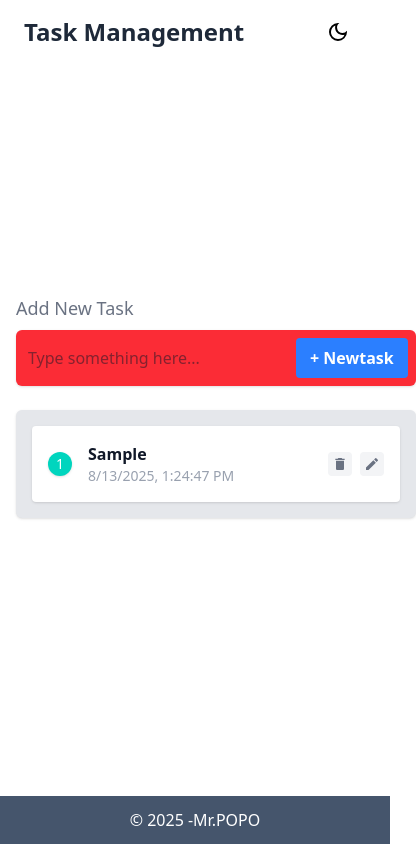
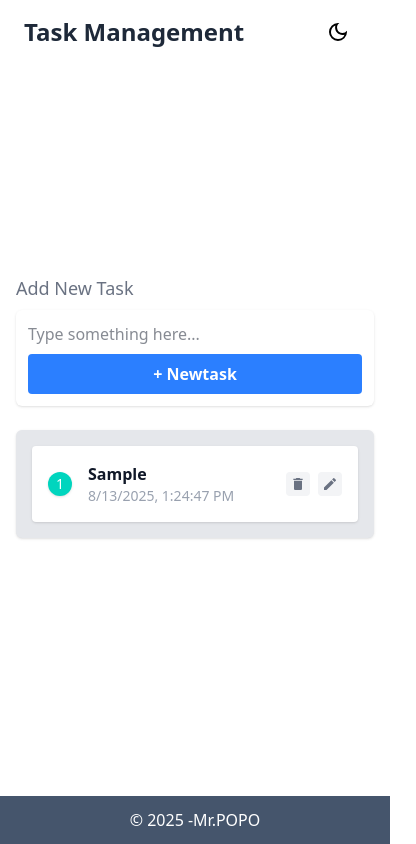
Before and after one commit to POPO112005/task-management, a React (Vite) app: page / in a window 390 px wide. Both pictures are taken after typing "Sample" into the empty fields and a click on the button "+ Newtask". Shown: the whole page, 416 px wide, since content can reach past the window. Built offline with nearby package versions, Linux system fonts and the light colour scheme.

Commit message:
Edit responsive

```diff
--- a/src/components/Newtask.jsx
+++ b/src/components/Newtask.jsx
@@ -17,7 +17,7 @@ export default function Newtask({ addtask, theme }) {
   };
   return (
     <form ref={form} onSubmit={submitform}>
-      <div className={`text-lg mb-2  ${
+      <div className={`text-lg mb-2 w-full max-w-xl ${
             theme === "dark" ? "text-white" : "text-gray-500"
           }`}>
         <label
@@ -28,11 +28,11 @@ export default function Newtask({ addtask, theme }) {
         </label>
       </div>
 
-      <div className="flex  gap-x-2 bg-red-500 md:bg-white rounded-md shadow-sm p-2 pl-3 mt-2 text-gray-900 md:flex  md:w-full w-[400px]">
+      <div className="flex flex-col gap-2 bg-white rounded-md shadow-sm p-3 mt-2 text-gray-900 sm:w-full  sm:flex-row  ">
         <input
           type="text"
           id="title"
-          className="focus:outline-none md:w-full w-[400px]"
+          className="flex-1 sm:w-full min-w-0 focus:outline-none"
           maxLength="30"
           placeholder="Type something here..."
           autoFocus
@@ -43,7 +43,7 @@ export default function Newtask({ addtask, theme }) {
         />
         <button
           type="submit"
-          className="px-3 py-2 rounded font-semibold bg-blue-500 text-white hover:bg-blue-600 w-40"
+          className="w-full sm:w-auto px-3 py-2 rounded font-semibold bg-blue-500 text-white hover:bg-blue-600"
         >
           + Newtask
         </button>
--- a/src/pages/Home.jsx
+++ b/src/pages/Home.jsx
@@ -42,7 +42,8 @@ export default function Home() {
         <Spinner />
       ) : (
         todos.length > 0 && (
-          <ul className="bg-gray-200 rounded-md shadow-sm p-4 text-gray-900 md:w-full w-[400px]">
+          <div className=" justify-center sm:w-full ">
+          <ul className="bg-gray-200 rounded-md shadow-sm p-4 text-gray-900 ">
             {todos.map((todo, i) => (
               <Todoitem
                 key={i}
@@ -53,6 +54,7 @@ export default function Home() {
               />
             ))}
           </ul>
+          </div>
         )
       )}
     </>
```
